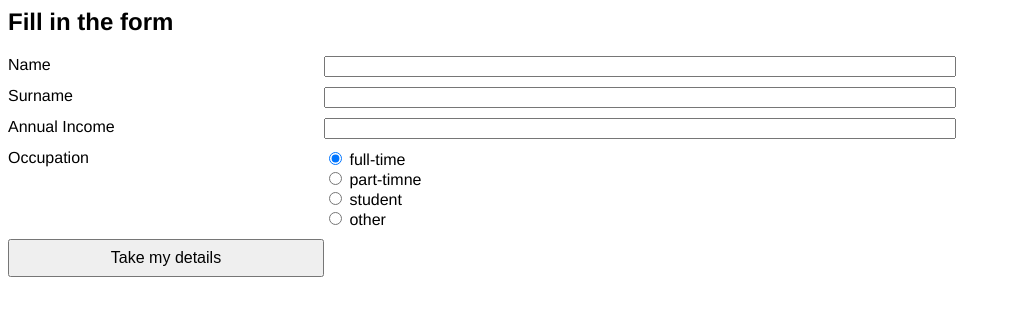
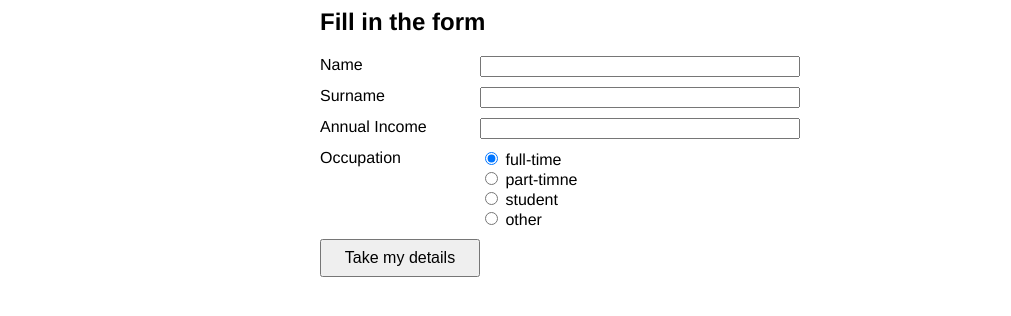
Before and after one commit to iqabsent/tm-cards-test, a website: page src/index.html in a window 1280 px wide. Shown: the whole page, without its empty margins (0-1011 px from the left). Drawn offline with Linux system fonts and the light colour scheme.

Commit message:
Fix appearance on larger viewports hackily

```diff
--- a/src/style.css
+++ b/src/style.css
@@ -1,5 +1,10 @@
 body {
     font-family: Helvetica, Arial, sans-serif
+}
+
+section {
+    max-width: 640px;
+    margin: 0 auto;
 }
 
 ul {
```
